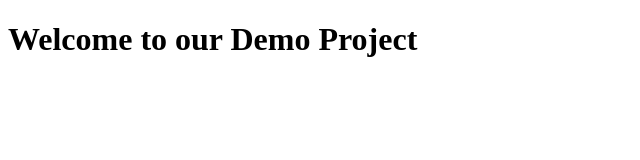
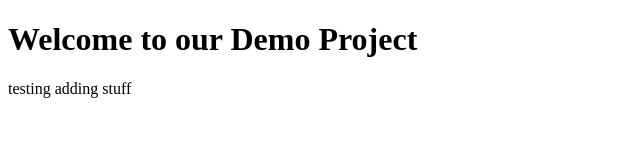
Before and after one commit to the-magic-methods/demo-project, a plain HTML site: page index.html in a window 1280 px wide. Shown: the whole page, without its empty margins (0-640 px from the left). Drawn offline with Linux system fonts and the light colour scheme.

Commit message:
added p tag with test text

```diff
--- a/index.html
+++ b/index.html
@@ -8,5 +8,7 @@
   </head>
   <body>
     <h1>Welcome to our Demo Project</h1>
+    <!-- added by me (sam) -->
+    <p>testing adding stuff</p>
   </body>
 </html>
```
